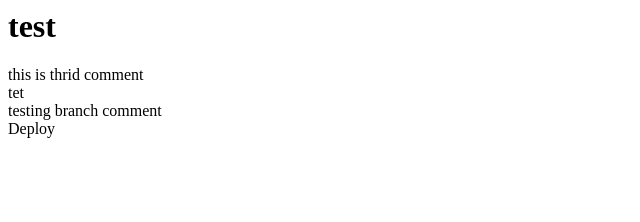
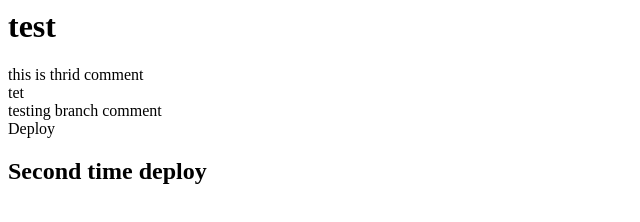
Before and after one commit to Rajeshsynechron/cloud9, a plain HTML site: page index.html in a window 1280 px wide. Shown: the whole page, without its empty margins (0-640 px from the left). Drawn offline with Linux system fonts and the light colour scheme.

Commit message:
test with deployment

```diff
--- a/index.html
+++ b/index.html
@@ -3,3 +3,4 @@
 <div>tet</div>
 <div>testing branch comment </div>
 <div> Deploy</div>
+<h2><div>Second time deploy</div></h2>
```
